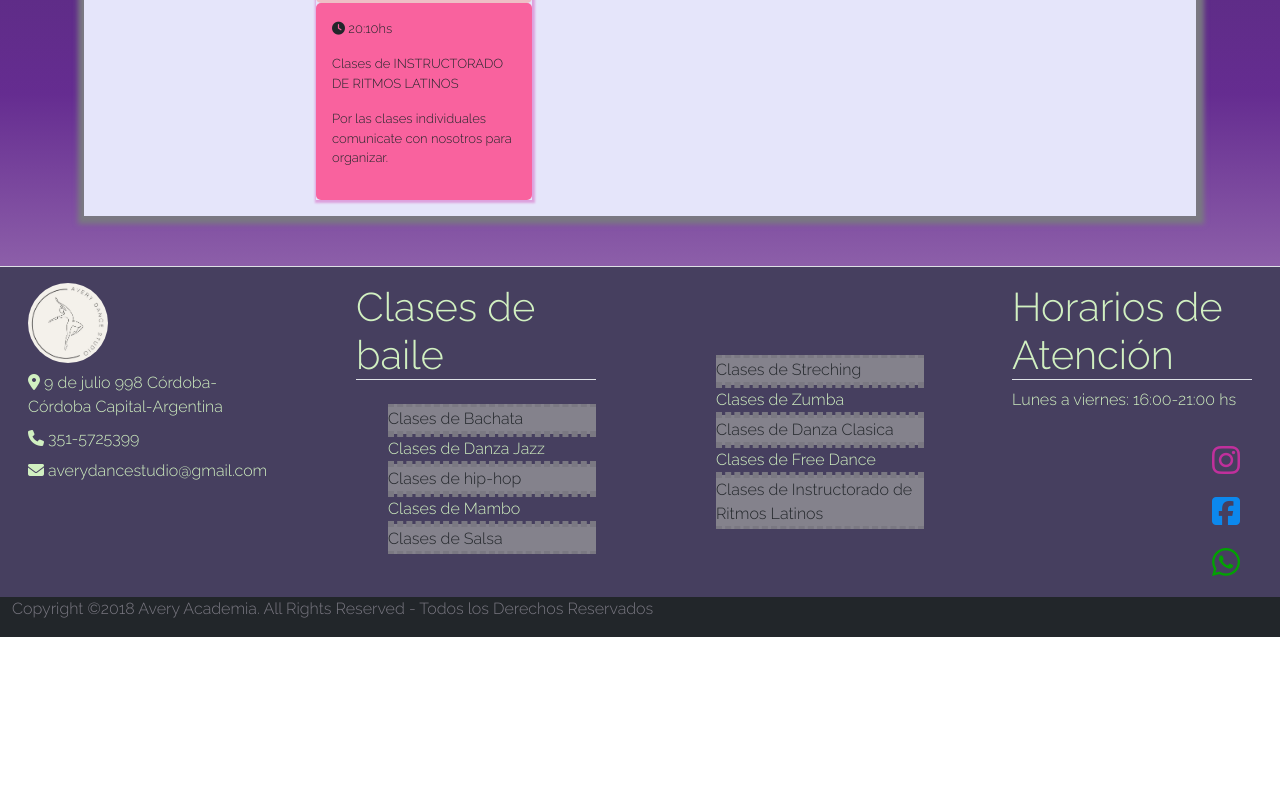
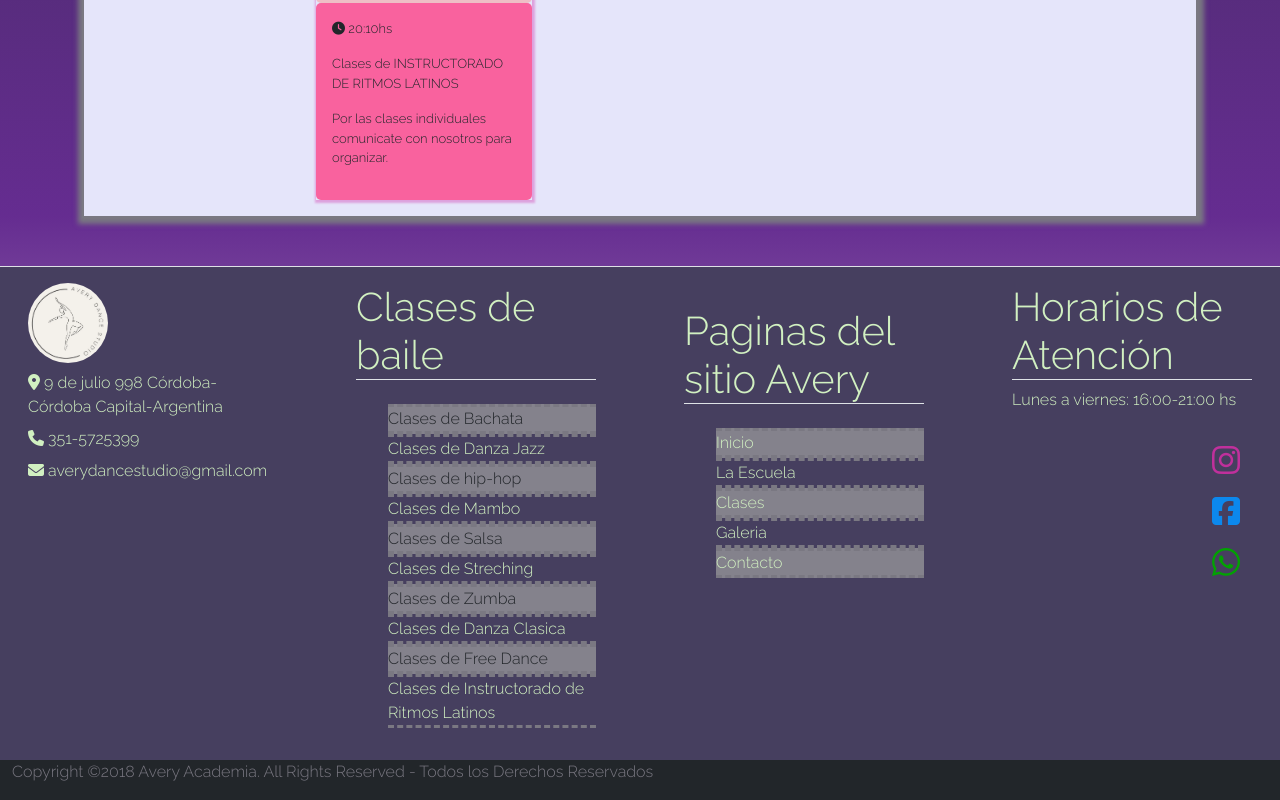
Before and after one commit to zoegiargei/ACADEMIA-DE-DANZAS-AVERY---GIARGEI, a website: page paginas/clases.html in a window 1280 px wide. Shown: the part 1415-2215 px from the top of the page. Before the commit the page ends 2052 px from the top, so only its background shows below. Drawn offline with nearby package versions, Linux system fonts and the light colour scheme; files that its build step writes are made by us from their sources.

Commit message:
Inlcuí el mapa de navegación en el footer

```diff
--- a/componentes/_footer.scss
+++ b/componentes/_footer.scss
@@ -67,6 +67,14 @@
             }
         }
     }
+
+    @for $i from 1 to 5 {
+
+        li:nth-child(2n+1) {
+            background-color: lighten($bgColorLight, $i * 1%);
+            color: $colorDark;
+        }
+    }
 }
 
 
--- a/componentes/_global.scss
+++ b/componentes/_global.scss
@@ -55,6 +55,9 @@ body::after {
         list-style-type: none;
         text-decoration: none;
         color: $fontColor;
+        &:hover{
+            color: $colorDark;
+        }
     }
 }
 
--- a/componentes/_mediaq.scss
+++ b/componentes/_mediaq.scss
@@ -10,18 +10,6 @@
         "footer-1 footer-2 footer-4"
         "footer-1 footer-3 footer-4"
         ;
-
-        $bgColorFooter: hsl(0, 0%, 0%);
-
-
-        @for $i from 1 to 5 {
-
-            li:nth-child(2n+1) {
-                background-color: lighten($bgColorLight, $i * 1%);
-                color: $colorDark;
-            }
-        }
-
     }
 }
 
--- a/package.json
+++ b/package.json
@@ -1,5 +1,5 @@
 {
-  "name": "test-sites",
+  "name": "avery-academia-de-danzas",
   "version": "1.0.0",
   "description": "",
   "main": "index.js",
--- a/paginas/clases.html
+++ b/paginas/clases.html
@@ -234,11 +234,6 @@
                             <li>Clases de hip-hop</li>
                             <li>Clases de Mambo</li>
                             <li>Clases de Salsa</li>
-                        </ul>
-                    </div>
-
-                    <div class="footer__3">
-                        <ul class="mt-5">
                             <li>Clases de Streching</li>
                             <li>Clases de Zumba</li>
                             <li>Clases de Danza Clasica</li>
@@ -246,6 +241,19 @@
                             <li>Clases de Instructorado
                                 de Ritmos Latinos</li>
                         </ul>
+                    </div>
+
+                    <div class="footer__3">
+                        <h6 class="display-6 border-bottom">Paginas del sitio Avery</h6>
+                        <nav>
+                            <ul class="mt-3">
+                                <li><a href="#">Inicio</a></li>
+                                <li><a href="./paginas/laescuela.html">La Escuela</a></li>
+                                <li><a href="./paginas/clases.html">Clases</a></li>
+                                <li><a href="./paginas/galeria.html">Galeria</a></li>
+                                <li><a href="./paginas/contacto.html">Contacto</a></li>
+                            </ul>
+                        </nav>
                     </div>
 
                     <div class="footer__4">
```
Also changed, not shown: index.html (+13 -5 lines), paginas/contacto.html (+13 -5 lines), paginas/galeria.html (+13 -5 lines), paginas/laescuela.html (+13 -5 lines), css/estilos.css.
